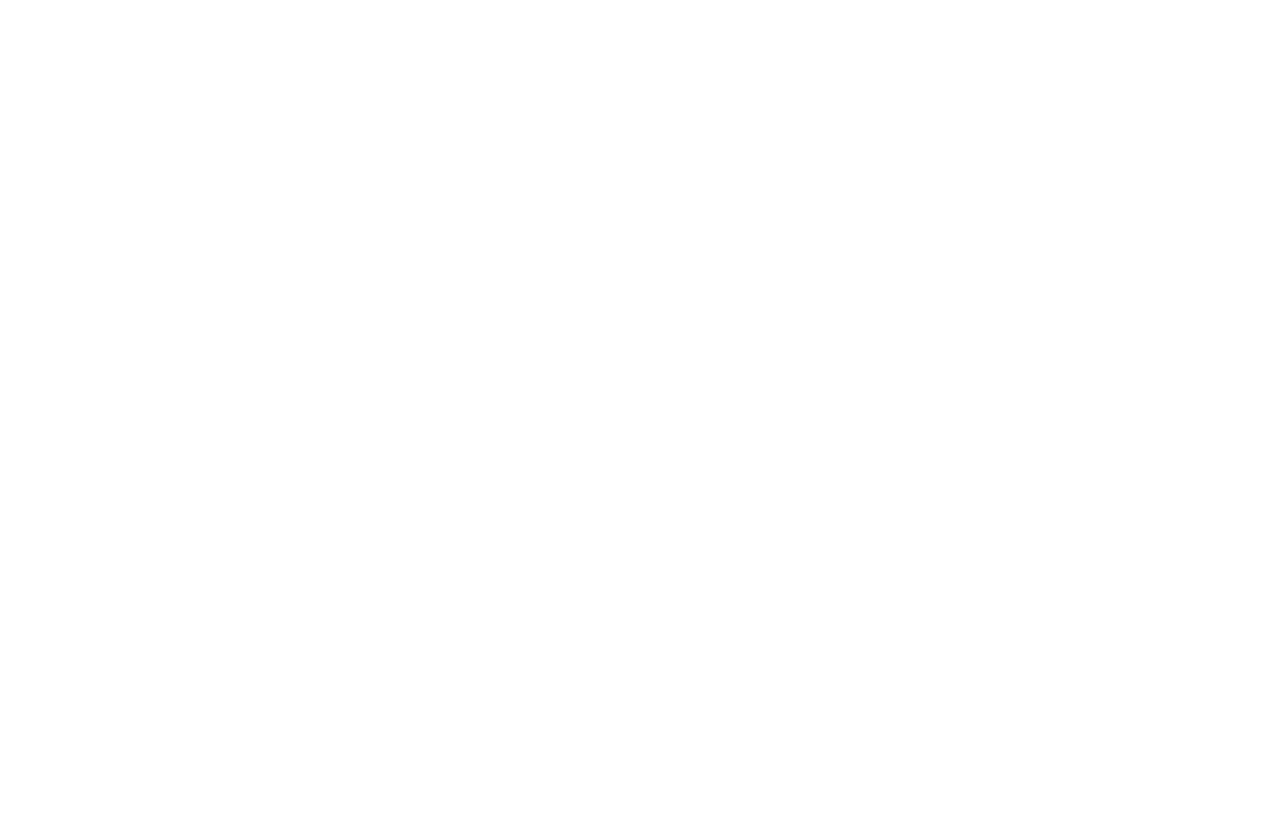
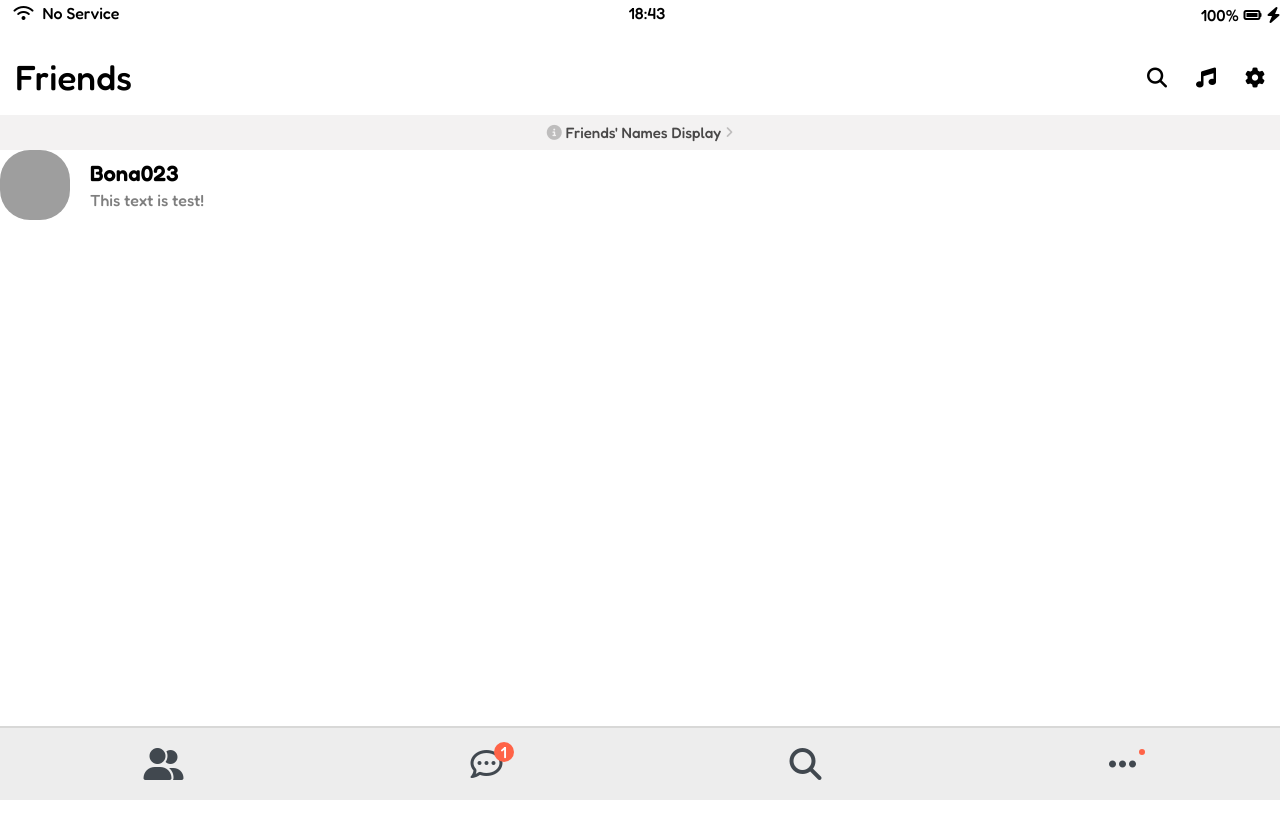
Before and after one commit to Bona023/clone_kokoa, a plain HTML site: page friends.html in a window 1280 px wide. Shown: the top 838 px of the page. Before the commit the page ends 800 px from the top, so only its background shows below. Drawn offline with Linux system fonts and the light colour scheme; grey boxes are pictures that could not be loaded.

Commit message:
Make : friends page
50% 완성

```diff
--- /dev/null
+++ b/css/components/nav-bar.css
@@ -0,0 +1,39 @@
+.nav {
+    width: 100%;
+    position: fixed;
+    bottom: 0px;
+    border-top: 2px solid rgba(185, 184, 183, 0.4);
+    background-color: rgba(233, 233, 233, 0.8);
+    padding: 20px 0px;
+}
+.nav__list {
+    display: flex;
+    justify-content: space-around;
+}
+.nav__link {
+    position: relative;
+    color: rgba(47, 54, 62, 0.9);
+}
+.nav__notification {
+    width: 20px;
+    height: 20px;
+    border-radius: 50%;
+    display: flex;
+    justify-content: center;
+    align-items: center;
+    background-color: tomato;
+    color: white;
+    font-weight: 500;
+    position: absolute;
+    left: 23px;
+    top: -18px;
+}
+.nav__dot {
+    background-color: tomato;
+    width: 6px;
+    height: 6px;
+    border-radius: 50%;
+    position: absolute;
+    left: 30px;
+    bottom: 25px;
+}
--- /dev/null
+++ b/css/components/screen-header.css
@@ -0,0 +1,14 @@
+.screen-header {
+    display: flex;
+    justify-content: space-between;
+    padding: 40px 15px 0px 15px;
+    margin: 20px 0px;
+    align-items: center;
+}
+.screen-header__title {
+    font-size: 35px;
+    font-weight: 500;
+}
+.screen-header__icons span {
+    margin-left: 25px;
+}
--- a/css/components/status-bar.css
+++ b/css/components/status-bar.css
@@ -1,7 +1,11 @@
 .status-bar {
+    position: fixed;
+    top: 0px;
+    width: 100%;
+    height: 20px;
     display: flex;
     justify-content: center;
-    padding: 5px 3px;
+    padding: 5px 7px;
 }
 .status-bar__column {
     width: 33%;
--- /dev/null
+++ b/css/components/user-component.css
@@ -0,0 +1,21 @@
+.user-component,
+.user-component__column:first-child {
+    display: flex;
+    align-items: center;
+}
+.user-component__avatar {
+    /** user 기본형  */
+    /** 아바타 사이즈 S:60x60 M:70x70 L:80x80 */
+    width: 70px;
+    height: 70px;
+    border-radius: 30px;
+    margin-right: 20px;
+}
+.user-component__title {
+    font-weight: 600;
+    font-size: 22px;
+}
+.user-component__subtitle {
+    margin-top: 8px;
+    color: rgba(0, 0, 0, 0.5);
+}
--- a/css/reset.css
+++ b/css/reset.css
@@ -125,3 +125,7 @@ table {
 input:focus {
     outline: none;
 }
+a {
+    color: inherit;
+    text-decoration: none;
+}
--- /dev/null
+++ b/css/screens/friends.css
@@ -0,0 +1,11 @@
+#friends-display-link {
+    display: block;
+    text-align: center;
+    background-color: rgba(207, 203, 203, 0.25);
+    padding: 10px 0px;
+    color: rgba(54, 53, 53, 0.9);
+    font-size: 15px;
+}
+#friends-display-link i {
+    color: rgba(155, 153, 153, 0.6);
+}
--- a/css/style.css
+++ b/css/style.css
@@ -1,16 +1,20 @@
-@import url("https://fonts.googleapis.com/css2?family=Fredoka:wght@300;600&display=swap");
+@import url("https://fonts.googleapis.com/css2?family=Fredoka:wght@300;500;600&display=swap");
+
 @import "reset.css";
 @import "variables.css";
 
 /** components */
 @import "components/status-bar.css";
+@import "components/screen-header.css";
+@import "components/nav-bar.css";
+@import "components/user-component.css";
 
 /** screens */
 @import "screens/login.css";
+@import "screens/friends.css";
 
 body {
-    width: 100%;
-    height: 100%;
+    height: 1000vh;
     font-family: "Fredoka", sans-serif;
 }
 .welcome-header {
--- a/friends.html
+++ b/friends.html
@@ -0,0 +1,81 @@
+<!DOCTYPE html>
+<html lang="en">
+    <head>
+        <meta charset="UTF-8" />
+        <meta name="viewport" content="width=device-width, initial-scale=1.0" />
+        <link rel="stylesheet" href="css/style.css" />
+        <title>Friends - Kokoa Clone</title>
+    </head>
+    <body>
+        <div class="status-bar">
+            <div class="status-bar__column">
+                <i class="fa-solid fa-wifi"></i>
+                <span>No Service</span>
+            </div>
+            <div class="status-bar__column">
+                <span>18:43</span>
+            </div>
+            <div class="status-bar__column">
+                <span>100%</span>
+                <i class="fa-solid fa-battery-full"></i>
+                <i class="fa-solid fa-bolt"></i>
+            </div>
+        </div>
+        <header class="screen-header">
+            <h1 class="screen-header__title">Friends</h1>
+            <div class="screen-header__icons">
+                <span><i class="fa-solid fa-magnifying-glass fa-lg"></i></span>
+                <span><i class="fa-solid fa-music fa-lg"></i></span>
+                <span><i class="fa-solid fa-gear fa-lg"></i></span>
+            </div>
+        </header>
+        <a id="friends-display-link">
+            <i class="fa-solid fa-circle-info"></i>
+            Friends' Names Display
+            <i class="fa-solid fa-angle-right fa-sm"></i>
+        </a>
+        <div class="user-component">
+            <div class="user-component__column">
+                <img
+                    class="user-component__avatar"
+                    src="C:\Users\dacko\OneDrive\문서\projects\kokoa-clone\img\avatar.jpg"
+                />
+                <div class="user-component__text">
+                    <h4 class="user-component__title">Bona023</h4>
+                    <h6 class="user-component__subtitle">This text is test!</h6>
+                </div>
+            </div>
+            <div class="user-component__column"></div>
+        </div>
+        <nav class="nav">
+            <ul class="nav__list">
+                <li class="nav__btn">
+                    <a class="nav__link" href="friends.html"
+                        ><i class="fa-solid fa-user-group fa-2x"></i
+                    ></a>
+                </li>
+                <li class="nav__btn">
+                    <a class="nav__link" href="#">
+                        <span class="nav__notification">1</span>
+                        <i class="fa-regular fa-comment-dots fa-2x"></i>
+                    </a>
+                </li>
+                <li class="nav__btn">
+                    <a class="nav__link" href="#"
+                        ><i class="fa-solid fa-magnifying-glass fa-2x"></i
+                    ></a>
+                </li>
+                <li class="nav__btn">
+                    <a class="nav__link" href="#">
+                        <i class="fa-solid fa-ellipsis fa-2x"></i>
+                        <div class="nav__dot"></div>
+                    </a>
+                </li>
+            </ul>
+        </nav>
+        <script
+            src="https://kit.fontawesome.com/845fbcfab0.js"
+            crossorigin="anonymous"
+        ></script>
+    </body>
+</html>
```
Also changed, not shown: index.html (+1 -1 lines), 2 other files.
